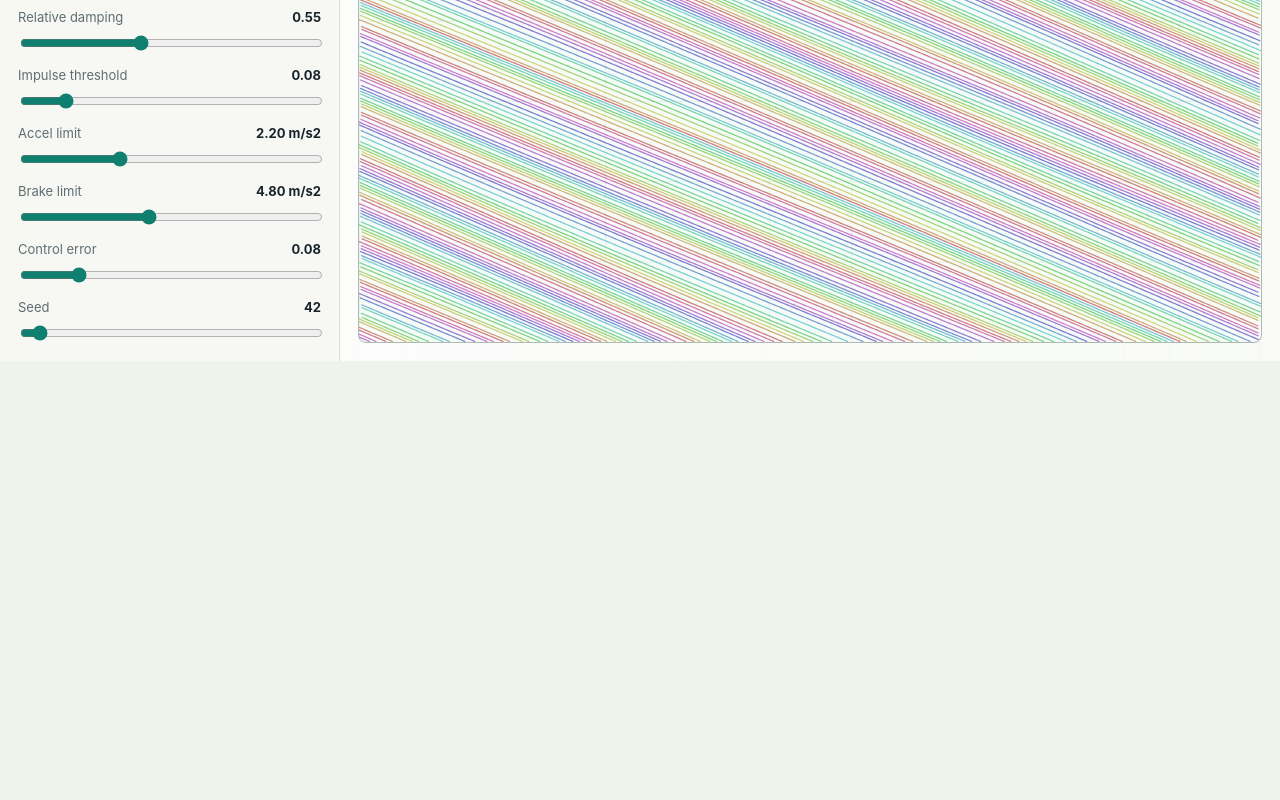
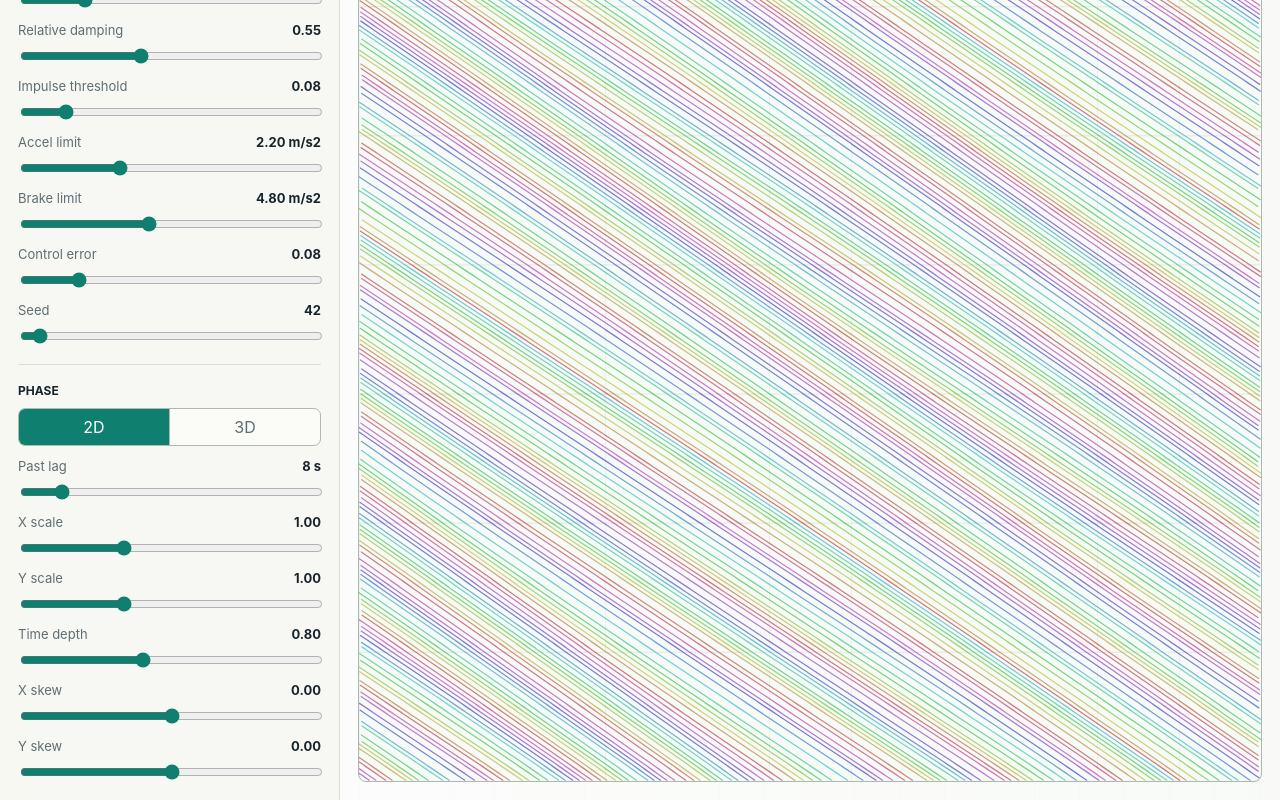
Before and after one commit to pythiaenthusiasmos/freeway-surf, a React (Vite) app: page / in a window 1280 px wide. Shown: the part 644-1444 px from the top of the page. Before the commit the page ends 1005 px from the top, so only its background shows below. Built offline with nearby package versions, Linux system fonts and the light colour scheme.

Commit message:
Add phase diagram view

```diff
--- a/src/App.css
+++ b/src/App.css
@@ -40,6 +40,50 @@
   cursor: pointer;
 }
 
+.top-actions {
+  display: flex;
+  align-items: center;
+  gap: 10px;
+}
+
+.segmented {
+  display: inline-grid;
+  grid-auto-flow: column;
+  border: 1px solid var(--line-strong);
+  border-radius: 7px;
+  overflow: hidden;
+  background: var(--panel);
+}
+
+.segmented button {
+  border: 0;
+  border-right: 1px solid var(--line-strong);
+  background: transparent;
+  color: var(--muted);
+  min-width: 70px;
+  padding: 10px 12px;
+  cursor: pointer;
+}
+
+.segmented button:last-child {
+  border-right: 0;
+}
+
+.segmented button.active {
+  background: var(--accent);
+  color: white;
+}
+
+.segmented.compact {
+  width: 100%;
+}
+
+.segmented.compact button {
+  min-width: 0;
+  width: 100%;
+  padding: 8px 10px;
+}
+
 .reset-button:hover {
   border-color: var(--ink);
 }
@@ -54,10 +98,29 @@
 .controls {
   display: grid;
   align-content: start;
-  gap: 14px;
+  gap: 12px;
   padding: 18px;
   border-right: 1px solid var(--line);
   background: rgba(247, 247, 242, 0.84);
+}
+
+.control-group {
+  display: grid;
+  gap: 10px;
+  padding-top: 4px;
+}
+
+.control-group:not(:first-child) {
+  margin-top: 6px;
+  padding-top: 18px;
+  border-top: 1px solid var(--line);
+}
+
+.group-title {
+  color: var(--ink);
+  font-size: 12px;
+  font-weight: 750;
+  text-transform: uppercase;
 }
 
 .control {
@@ -175,10 +238,29 @@
   vector-effect: non-scaling-stroke;
 }
 
+.phase-trace {
+  opacity: 0.48;
+}
+
+.axis-line {
+  stroke: rgba(24, 36, 43, 0.34);
+  stroke-width: 1.5;
+  vector-effect: non-scaling-stroke;
+}
+
+.axis-line.depth {
+  stroke-dasharray: 8 7;
+}
+
 @media (max-width: 860px) {
   .topbar {
     align-items: start;
     flex-direction: column;
+  }
+
+  .top-actions {
+    width: 100%;
+    justify-content: space-between;
   }
 
   .topbar h1 {
--- a/src/App.tsx
+++ b/src/App.tsx
@@ -42,6 +42,18 @@ type Simulation = {
   steps: number
 }
 
+type ViewMode = 'road' | 'phase'
+type PhaseMode = '2d' | '3d'
+
+type DiagramParams = {
+  lag: number
+  xScale: number
+  yScale: number
+  zScale: number
+  xSkew: number
+  ySkew: number
+}
+
 const defaultParams: Params = {
   cars: 100,
   roadLength: 1800,
@@ -59,6 +71,15 @@ const defaultParams: Params = {
   brakeLimit: 4.8,
   accelError: 0.08,
   seed: 42,
+}
+
+const defaultDiagramParams: DiagramParams = {
+  lag: 8,
+  xScale: 1,
+  yScale: 1,
+  zScale: 0.8,
+  xSkew: 0,
+  ySkew: 0,
 }
 
 const controls: Array<{
@@ -84,6 +105,22 @@ const controls: Array<{
   { key: 'brakeLimit', label: 'Brake limit', min: 1, max: 10, step: 0.1, suffix: ' m/s2' },
   { key: 'accelError', label: 'Control error', min: 0, max: 0.45, step: 0.01 },
   { key: 'seed', label: 'Seed', min: 1, max: 999, step: 1 },
+]
+
+const diagramControls: Array<{
+  key: keyof DiagramParams
+  label: string
+  min: number
+  max: number
+  step: number
+  suffix?: string
+}> = [
+  { key: 'lag', label: 'Past lag', min: 1, max: 60, step: 1, suffix: ' s' },
+  { key: 'xScale', label: 'X scale', min: 0.25, max: 2.5, step: 0.05 },
+  { key: 'yScale', label: 'Y scale', min: 0.25, max: 2.5, step: 0.05 },
+  { key: 'zScale', label: 'Time depth', min: 0, max: 2, step: 0.05 },
+  { key: 'xSkew', label: 'X skew', min: -1.5, max: 1.5, step: 0.05 },
+  { key: 'ySkew', label: 'Y skew', min: -1.5, max: 1.5, step: 0.05 },
 ]
 
 function mulberry32(seed: number) {
@@ -236,14 +273,76 @@ function buildPaths(samples: Sample[], width: number, height: number, roadLength
   return paths
 }
 
+function buildPhasePaths(
+  samples: Sample[],
+  width: number,
+  height: number,
+  roadLength: number,
+  duration: number,
+  diagram: DiagramParams,
+  mode: PhaseMode,
+) {
+  const paths: string[] = []
+  const sampleDt = samples[1] ? samples[1].t - samples[0].t : 1
+  const lagSteps = Math.max(1, Math.round(diagram.lag / sampleDt))
+  let current = ''
+  let previousNow = samples[lagSteps]?.x ?? 0
+  let previousPast = samples[0]?.x ?? 0
+
+  for (let index = lagSteps; index < samples.length; index += 1) {
+    const now = samples[index]
+    const past = samples[index - lagSteps]
+    const nowUnit = now.x / roadLength
+    const pastUnit = past.x / roadLength
+    const timeUnit = now.t / duration
+    const centeredNow = (nowUnit - 0.5) * diagram.xScale
+    const centeredPast = (pastUnit - 0.5) * diagram.yScale
+    const centeredTime = (timeUnit - 0.5) * diagram.zScale
+
+    let x = width / 2 + centeredNow * width * 0.82 + centeredPast * diagram.xSkew * width * 0.32
+    let y = height / 2 - centeredPast * height * 0.82 + centeredNow * diagram.ySkew * height * 0.32
+
+    if (mode === '3d') {
+      x += centeredTime * width * 0.34
+      y -= centeredTime * height * 0.28
+    }
+
+    const wraps =
+      Math.abs(now.x - previousNow) > roadLength * 0.55 || Math.abs(past.x - previousPast) > roadLength * 0.55
+
+    if (wraps && current) {
+      paths.push(current)
+      current = `M ${x.toFixed(2)} ${y.toFixed(2)}`
+    } else {
+      current += `${current ? ' L' : 'M'} ${x.toFixed(2)} ${y.toFixed(2)}`
+    }
+
+    previousNow = now.x
+    previousPast = past.x
+  }
+
+  if (current) {
+    paths.push(current)
+  }
+
+  return paths
+}
+
 function App() {
   const [params, setParams] = useState(defaultParams)
+  const [diagramParams, setDiagramParams] = useState(defaultDiagramParams)
+  const [viewMode, setViewMode] = useState<ViewMode>('road')
+  const [phaseMode, setPhaseMode] = useState<PhaseMode>('2d')
   const simulation = useMemo(() => runSimulation(params), [params])
   const graphWidth = 1100
   const graphHeight = 720
 
   const updateParam = (key: keyof Params, value: number) => {
     setParams((current) => ({ ...current, [key]: value }))
+  }
+
+  const updateDiagramParam = (key: keyof DiagramParams, value: number) => {
+    setDiagramParams((current) => ({ ...current, [key]: value }))
   }
 
   return (
@@ -253,13 +352,26 @@ function App() {
           <h1>Freeway SURF</h1>
           <p>Single-lane traffic waves from tiny human-ish control errors.</p>
         </div>
-        <button className="reset-button" type="button" onClick={() => setParams(defaultParams)}>
-          Reset
-        </button>
+        <div className="top-actions">
+          <div className="segmented" aria-label="Graph view">
+            <button className={viewMode === 'road' ? 'active' : ''} type="button" onClick={() => setViewMode('road')}>
+              Road
+            </button>
+            <button className={viewMode === 'phase' ? 'active' : ''} type="button" onClick={() => setViewMode('phase')}>
+              Phase
+            </button>
+          </div>
+          <button className="reset-button" type="button" onClick={() => setParams(defaultParams)}>
+            Reset
+          </button>
+        </div>
       </header>
 
       <section className="workspace" aria-label="Freeway simulator">
         <aside className="controls" aria-label="Simulation parameters">
+          <div className="control-group">
+            <div className="group-title">Simulation</div>
+          </div>
           {controls.map((control) => (
             <label className="control" key={control.key}>
               <span>
@@ -276,6 +388,37 @@ function App() {
                 step={control.step}
                 value={params[control.key]}
                 onChange={(event) => updateParam(control.key, Number(event.target.value))}
+              />
+            </label>
+          ))}
+
+          <div className="control-group">
+            <div className="group-title">Phase</div>
+            <div className="segmented compact" aria-label="Phase dimensions">
+              <button className={phaseMode === '2d' ? 'active' : ''} type="button" onClick={() => setPhaseMode('2d')}>
+                2D
+              </button>
+              <button className={phaseMode === '3d' ? 'active' : ''} type="button" onClick={() => setPhaseMode('3d')}>
+                3D
+              </button>
+            </div>
+          </div>
+          {diagramControls.map((control) => (
+            <label className="control" key={control.key}>
+              <span>
+                {control.label}
+                <strong>
+                  {Number(diagramParams[control.key]).toFixed(control.step < 1 ? 2 : 0)}
+                  {control.suffix ?? ''}
+                </strong>
+              </span>
+              <input
+                type="range"
+                min={control.min}
+                max={control.max}
+                step={control.step}
+                value={diagramParams[control.key]}
+                onChange={(event) => updateDiagramParam(control.key, Number(event.target.value))}
               />
             </label>
           ))}
@@ -313,7 +456,7 @@ function App() {
               className="graph"
               viewBox={`0 0 ${graphWidth} ${graphHeight}`}
               role="img"
-              aria-label="Car position over time"
+              aria-label={viewMode === 'road' ? 'Car position over time' : 'Car phase diagram'}
               preserveAspectRatio="none"
             >
               <defs>
@@ -322,18 +465,40 @@ function App() {
                 </pattern>
               </defs>
               <rect width={graphWidth} height={graphHeight} fill="url(#grid)" />
-              {simulation.histories.map((samples, index) =>
-                buildPaths(samples, graphWidth, graphHeight, params.roadLength, params.duration).map((path, segment) => (
+              {viewMode === 'phase' && (
+                <>
+                  <line className="axis-line" x1={graphWidth * 0.08} y1={graphHeight / 2} x2={graphWidth * 0.92} y2={graphHeight / 2} />
+                  <line className="axis-line" x1={graphWidth / 2} y1={graphHeight * 0.08} x2={graphWidth / 2} y2={graphHeight * 0.92} />
+                  {phaseMode === '3d' && (
+                    <line className="axis-line depth" x1={graphWidth * 0.33} y1={graphHeight * 0.72} x2={graphWidth * 0.67} y2={graphHeight * 0.28} />
+                  )}
+                </>
+              )}
+              {simulation.histories.map((samples, index) => {
+                const paths =
+                  viewMode === 'road'
+                    ? buildPaths(samples, graphWidth, graphHeight, params.roadLength, params.duration)
+                    : buildPhasePaths(
+                        samples,
+                        graphWidth,
+                        graphHeight,
+                        params.roadLength,
+                        params.duration,
+                        diagramParams,
+                        phaseMode,
+                      )
+
+                return paths.map((path, segment) => (
                   <path
-                    className="trace"
+                    className={viewMode === 'road' ? 'trace' : 'trace phase-trace'}
                     d={path}
                     key={`${index}-${segment}`}
                     style={{
                       stroke: `hsl(${(index * 31) % 360} 72% 42%)`,
                     }}
                   />
-                )),
-              )}
+                ))
+              })}
             </svg>
           </div>
         </section>
```
Also changed, not shown: 1 other file (tests, documents, lock files or other folders).
